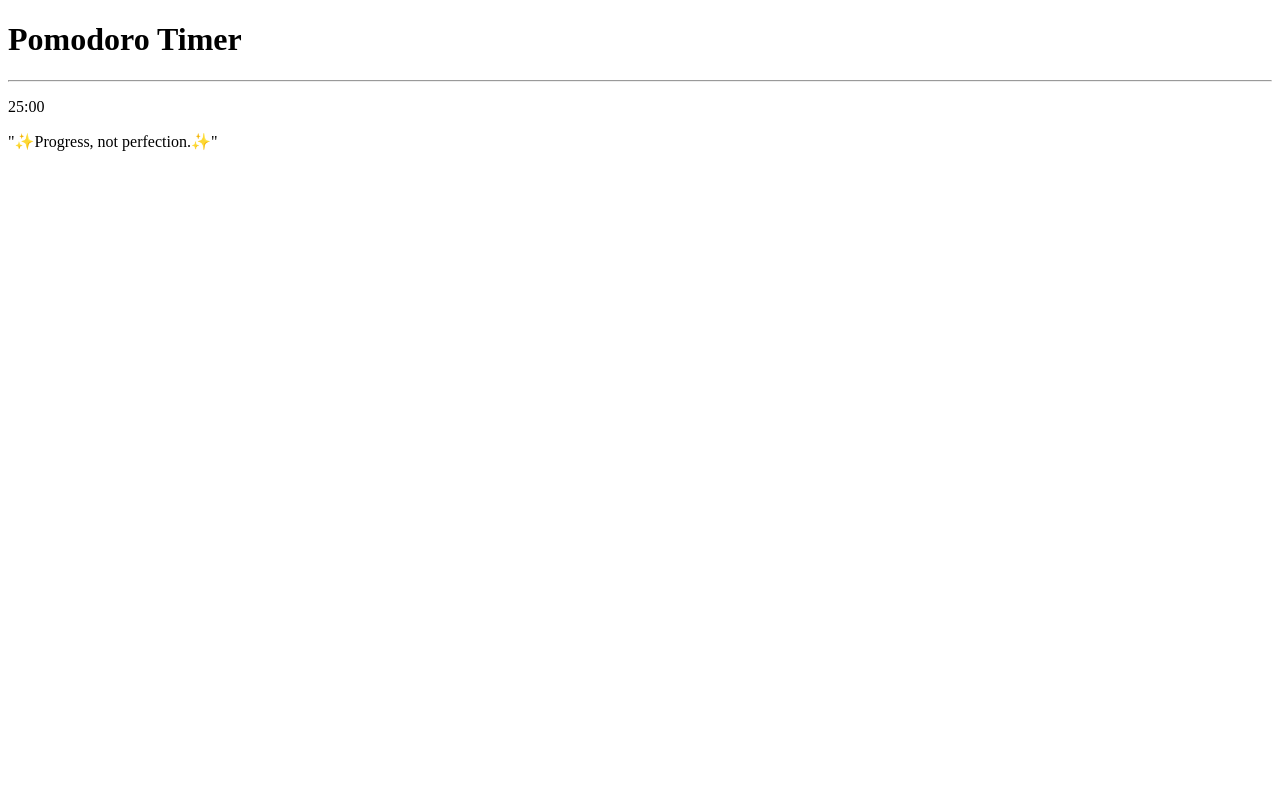
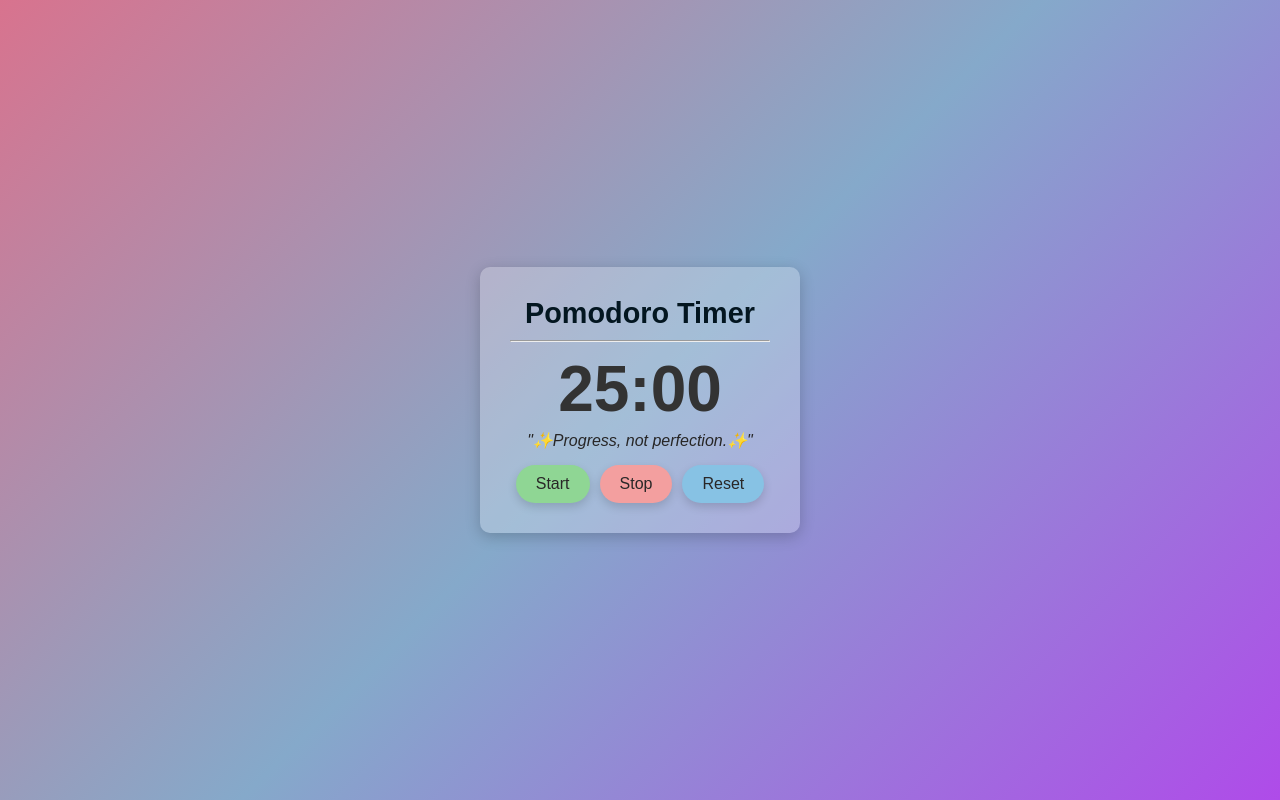
Before and after one commit to usf-gwc/pomodoro-timer, a plain HTML site: page index.html in a window 1280 px wide. Drawn offline with Linux system fonts and the light colour scheme.

Commit message:
final index.html

```diff
--- a/index.html
+++ b/index.html
@@ -6,6 +6,8 @@
     <meta name="viewport" content="width=device-width, initial-scale=1.0" />
     <title>Pomodoro Timer</title>
     <!--add css here-->
+    <link rel="stylesheet" href="pomostyle.css">
+
 
 </head>
 
@@ -19,7 +21,21 @@
         <p class="timer" id="timer">25:00</p>
         <p class="quote">"✨Progress, not perfection.✨"</p>
 
+
+        <div class="button-wrapper">
+            <button id="startButton">Start</button>
+            <button id="stopButton">Stop</button>
+            <button id="resetButton">Reset</button>
+
+
+        </div>
+
+
+
     </div>
+
+
+
 
     <script src="pomojs.js"></script>
 
```
